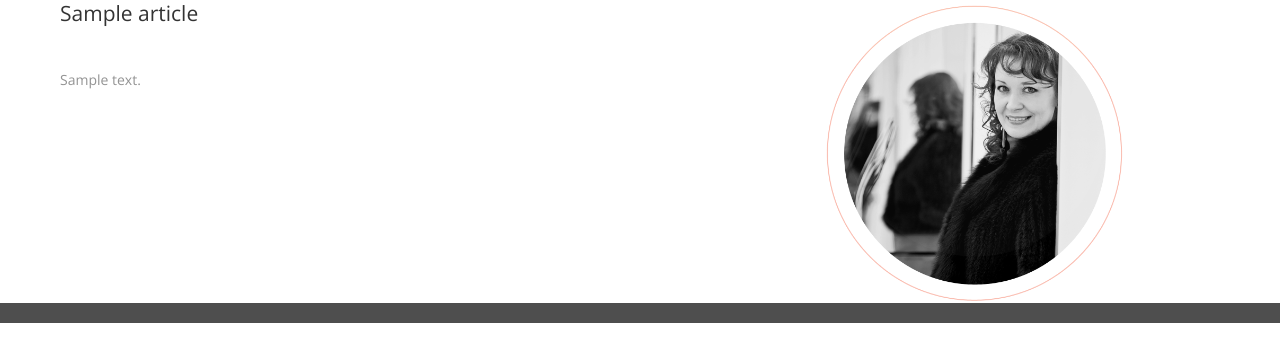
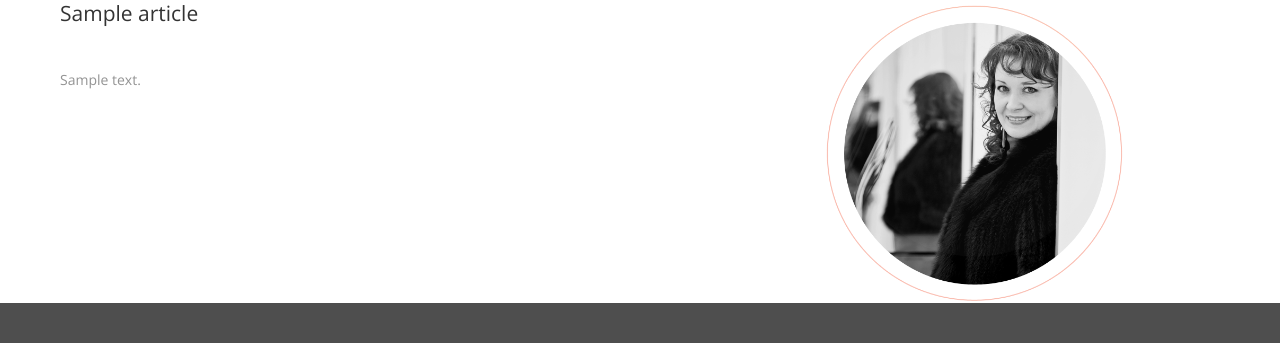
Before and after one commit to emakarov/ovarenik, a Django app: template ovarenik/templates/blog/about.html in a window 1280 px wide. Shown: the part 552-915 px from the top of the page. Before the commit the page ends 875 px from the top, so only its background shows below. Run offline with Django 3.2, Linux system fonts and the light colour scheme; the template is opened without the code that fills it: most values are stand-ins (such as "Sample title", 1, 10 or a date in 2020); some libraries are stand-ins or nearby versions.

Commit message:
uppercase

```diff
--- a/ovarenik/templates/base.html
+++ b/ovarenik/templates/base.html
@@ -79,6 +79,9 @@
   {% endblock %}
   {% block wrapper %}
   {% endblock %}
+  <div class="navbar navbar-inverse" style="height:20px;background: url({{STATIC_URL}}images/headline.png);">
+  &nbsp;
+  </div>
   {% block bottom_js %}
     <script src="http://ajax.googleapis.com/ajax/libs/jquery/1.10.1/jquery.min.js"></script>
     <script type="text/javascript" src="{{STATIC_URL}}bootstrap/js/bootstrap.js"></script>
```
